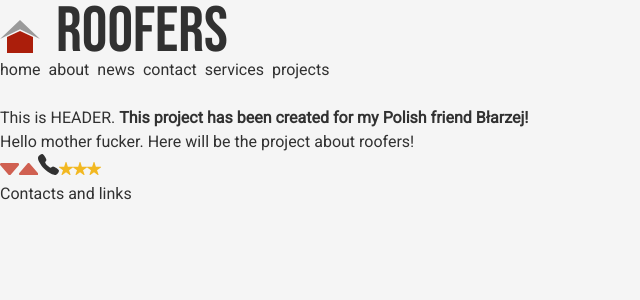
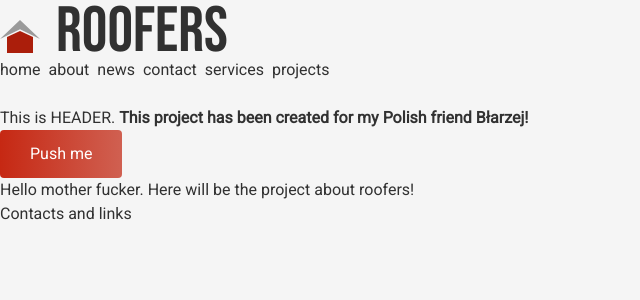
Before and after one commit to PavelNovik/roofer, a React (Vite) app: page / in a window 1280 px wide. Shown: the top 300 px of the page, without its empty margins (0-640 px from the left). Built offline with nearby package versions, Linux system fonts and the light colour scheme.

Commit message:
change some starting logic

```diff
--- a/src/App.tsx
+++ b/src/App.tsx
@@ -1,21 +1,13 @@
 import { Header } from '@/components/layout/header/header'
 import { Footer } from '@/components/layout/footer/footer'
-import { ArrowDown } from '@/assets/icons/arrow_down'
-import { ArrowUp } from '@/assets/icons/arrow_up'
-import { Phone1 } from '@/assets/icons/phone1'
-import { Star } from '@/assets/icons/star'
+import { Button } from '@/components/ui/button/button'
 
 export function App() {
   return (
     <>
       <Header />
+      <Button>Push me</Button>
       <div>Hello mother fucker. Here will be the project about roofers!</div>
-      <ArrowDown />
-      <ArrowUp />
-      <Phone1 />
-      <Star />
-      <Star />
-      <Star />
       <Footer />
     </>
   )
```
